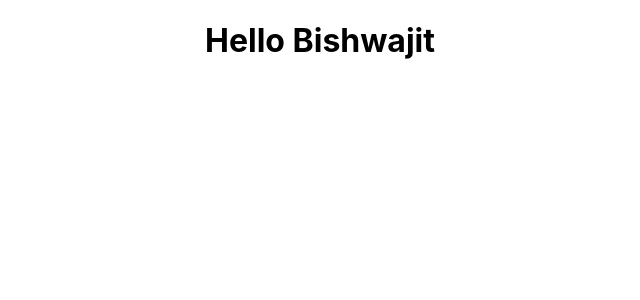
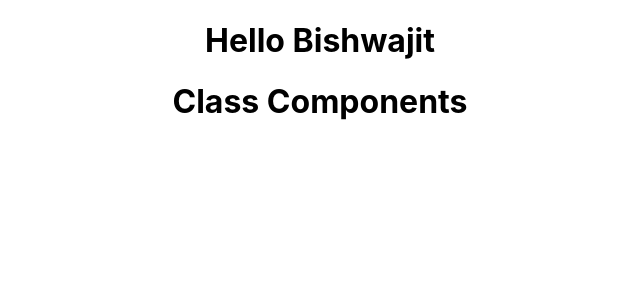
Before and after one commit to rqzq/myProjects, a React (Create React App) app in the folder react-projects/: page / in a window 1280 px wide. Shown: the top 300 px of the page, without its empty margins (320-960 px from the left). Built offline with nearby package versions, Linux system fonts and the light colour scheme.

Commit message:
Introducing Class Component

```diff
--- a/react-projects/src/App.js
+++ b/react-projects/src/App.js
@@ -2,11 +2,13 @@ import React from 'react';
 import logo from './logo.svg';
 import './App.css';
 import Greet from "./components/Greet";
+import Welcome from "./components/Welcome";
 
 function App() {
   return (
     <div className="App">
     <Greet />
+    <Welcome />
     </div>
   );
 }
--- /dev/null
+++ b/react-projects/src/components/Welcome.js
@@ -0,0 +1,8 @@
+import React,{ Component } from "react";
+
+class Welcome extends Component{
+    render(){
+        return <h1>Class Components</h1>
+    }
+}
+export default Welcome
```
